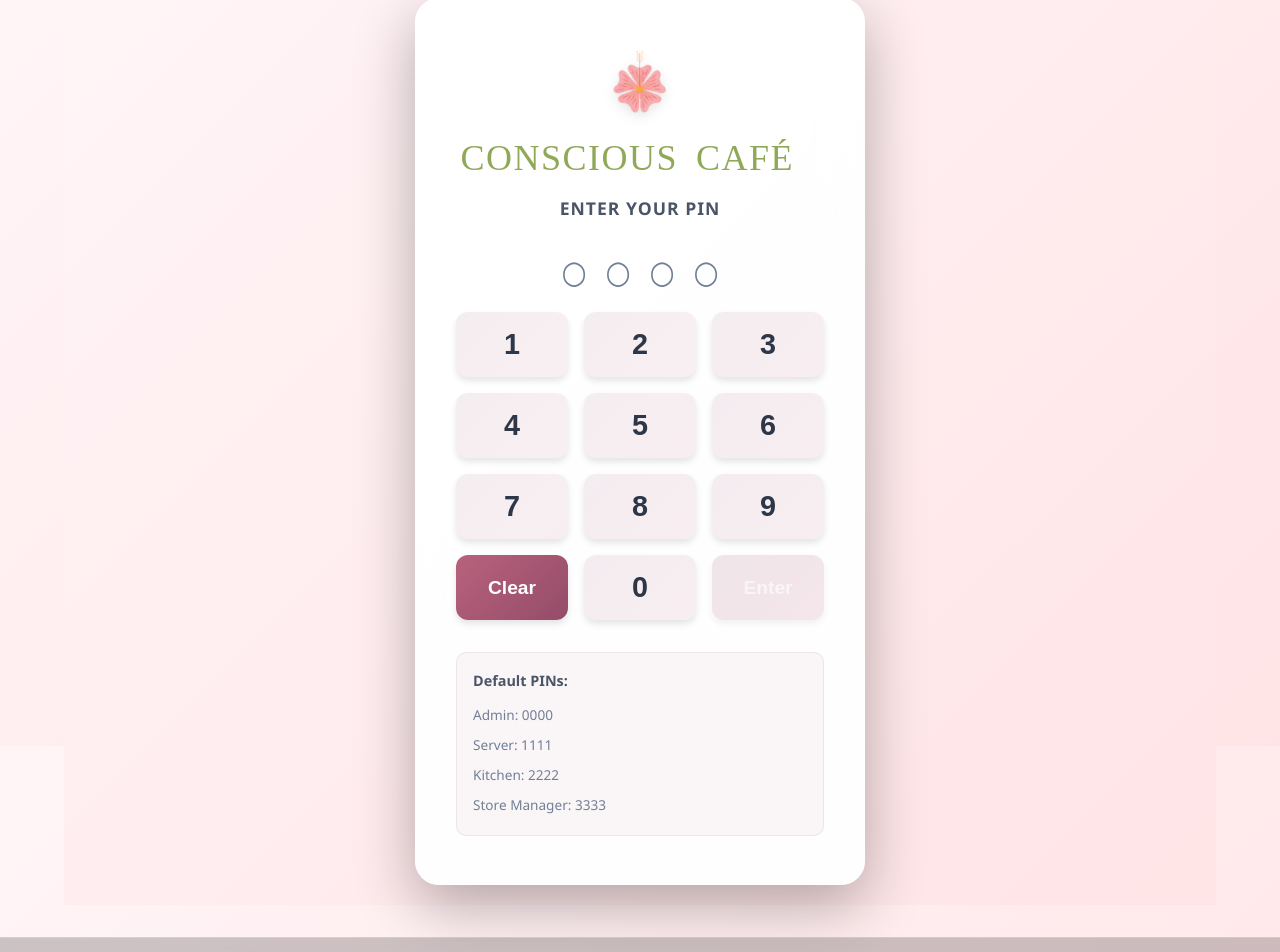
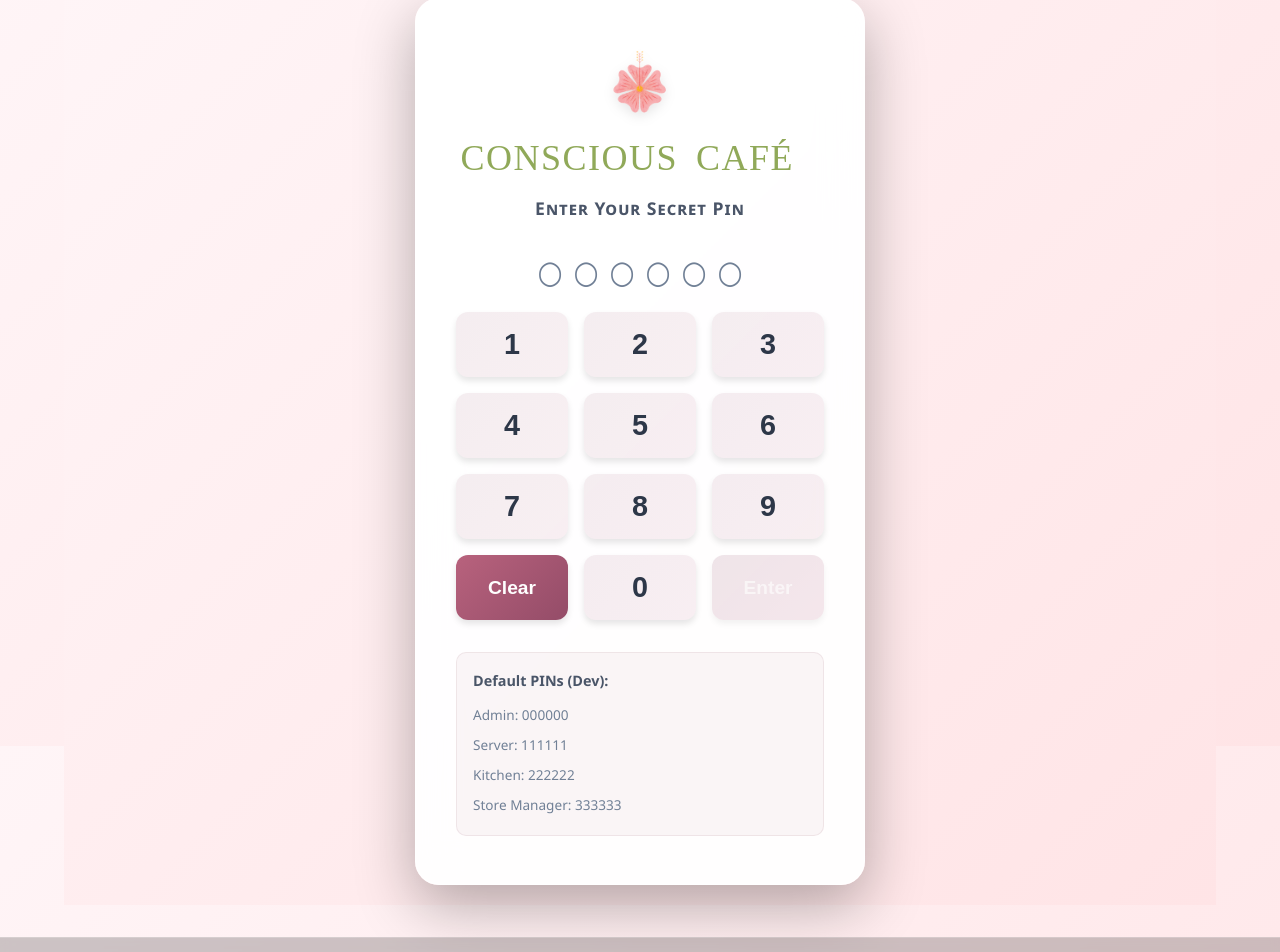
Before and after one commit to bhavnindersingh/RecipeManager, a React (Create React App) app in the folder frontend/: page /pin-login in a window 1280 px wide. Shown: the part 54-1006 px from the top of the page. Built offline with nearby package versions, Linux system fonts and the light colour scheme; no server answers.

Commit message:
security improved

```diff
--- a/frontend/src/App.js
+++ b/frontend/src/App.js
@@ -527,7 +527,7 @@ function App() {
       </main>
       <footer className="app-footer">
         <div className="footer-content">
-          <p className="footer-text">&copy; 2024 Kavas Conscious Living LLP. All rights reserved.</p>
+          <p className="footer-text">&copy; 2026 Kavas Conscious Living LLP. All rights reserved.</p>
         </div>
       </footer>
     </div>
--- a/frontend/src/components/PinLogin.js
+++ b/frontend/src/components/PinLogin.js
@@ -8,7 +8,7 @@ const PinLogin = () => {
   const [error, setError] = useState('');
   const [loading, setLoading] = useState(false);
   const navigate = useNavigate();
-  const MAX_PIN_LENGTH = 4;
+  const MAX_PIN_LENGTH = 6;
 
   const redirectByRole = useCallback((role) => {
     switch (role) {
@@ -51,7 +51,7 @@ const PinLogin = () => {
 
   const handleSubmit = async () => {
     if (pin.length !== MAX_PIN_LENGTH) {
-      setError('Please enter a 4-digit PIN');
+      setError('Please enter a 6-digit PIN');
       return;
     }
 
@@ -107,7 +107,7 @@ const PinLogin = () => {
             alt="Conscious Cafe"
             className="pin-login-title-img"
           />
-          <h2 className="pin-login-subtitle">Enter Your PIN</h2>
+          <h2 className="pin-login-subtitle">Enter Your Secret Pin</h2>
         </div>
 
         <div className="pin-display">
@@ -158,12 +158,12 @@ const PinLogin = () => {
         </div>
 
         <div className="pin-help-text">
-          <p>Default PINs:</p>
+          <p>Default PINs (Dev):</p>
           <ul>
-            <li>Admin: 0000</li>
-            <li>Server: 1111</li>
-            <li>Kitchen: 2222</li>
-            <li>Store Manager: 3333</li>
+            <li>Admin: 000000</li>
+            <li>Server: 111111</li>
+            <li>Kitchen: 222222</li>
+            <li>Store Manager: 333333</li>
           </ul>
         </div>
       </div>
--- a/frontend/src/styles/App.css
+++ b/frontend/src/styles/App.css
@@ -167,8 +167,13 @@
 }
 
 @keyframes fadeIn {
-  from { opacity: 0; }
-  to { opacity: 1; }
+  from {
+    opacity: 0;
+  }
+
+  to {
+    opacity: 1;
+  }
 }
 
 /* Sidebar Navigation */
@@ -193,6 +198,7 @@
   from {
     transform: translateX(-100%);
   }
+
   to {
     transform: translateX(0);
   }
@@ -383,7 +389,7 @@
   background: rgba(0, 0, 0, 0.2);
   /* Semi-transparent dark for contrast */
   backdrop-filter: blur(5px);
-  padding: 1.5rem;
+  padding: 0.75rem;
   margin-top: auto;
   color: rgba(255, 255, 255, 0.9);
   border-top: 1px solid rgba(255, 255, 255, 0.2);
--- a/frontend/src/styles/PinLogin.css
+++ b/frontend/src/styles/PinLogin.css
@@ -73,7 +73,7 @@
   font-size: 1.1rem;
   margin: 0;
   font-weight: 600;
-  text-transform: uppercase;
+  font-variant: small-caps;
   letter-spacing: 1px;
 }
 
@@ -81,7 +81,7 @@
 .pin-display {
   display: flex;
   justify-content: center;
-  gap: 1.5rem;
+  gap: 1rem;
   margin-bottom: 2rem;
 }
 
@@ -245,7 +245,7 @@
 
 @media (max-width: 480px) {
   .pin-display {
-    gap: 1rem;
+    gap: 0.75rem;
   }
 
   .pin-dot {
```
Also changed, not shown: 1 other file (tests, documents, lock files or other folders). Lines whose indentation alone changed are shown as unchanged.
